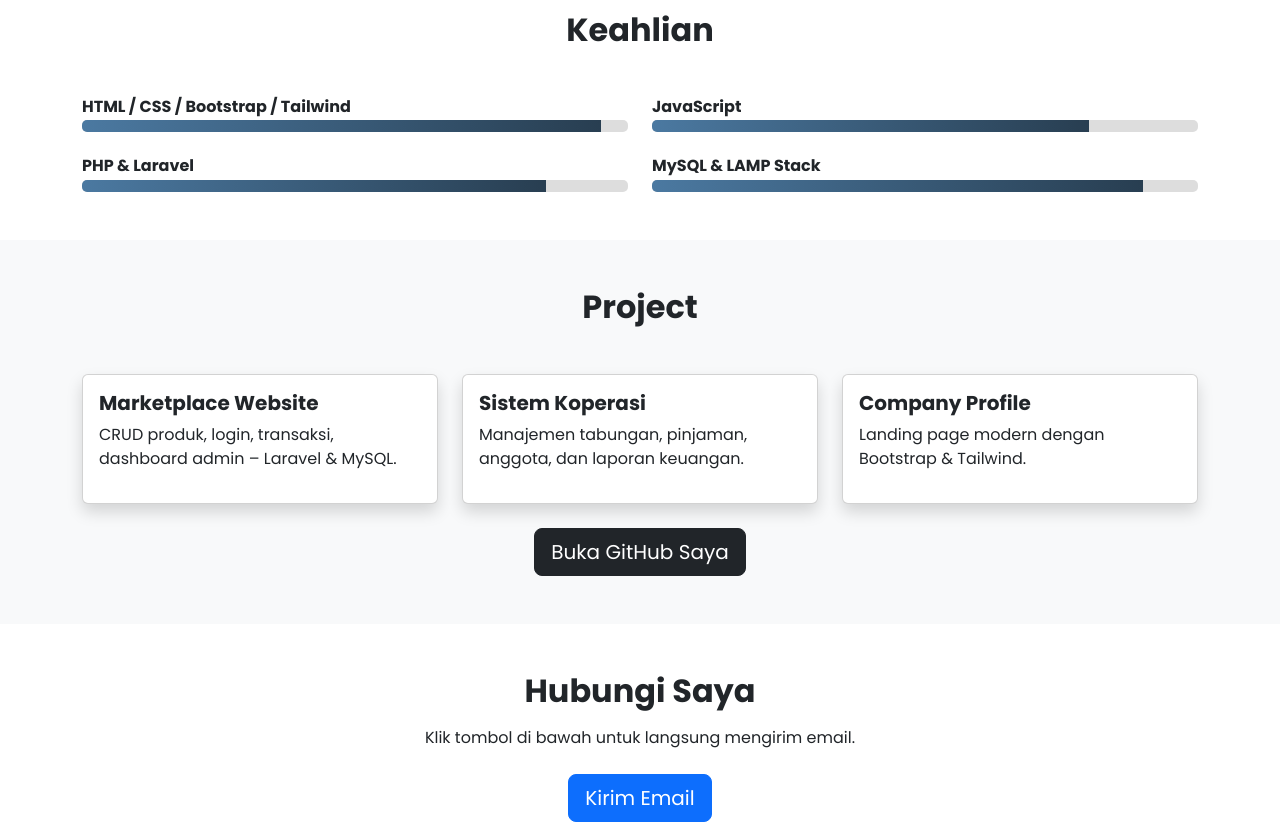
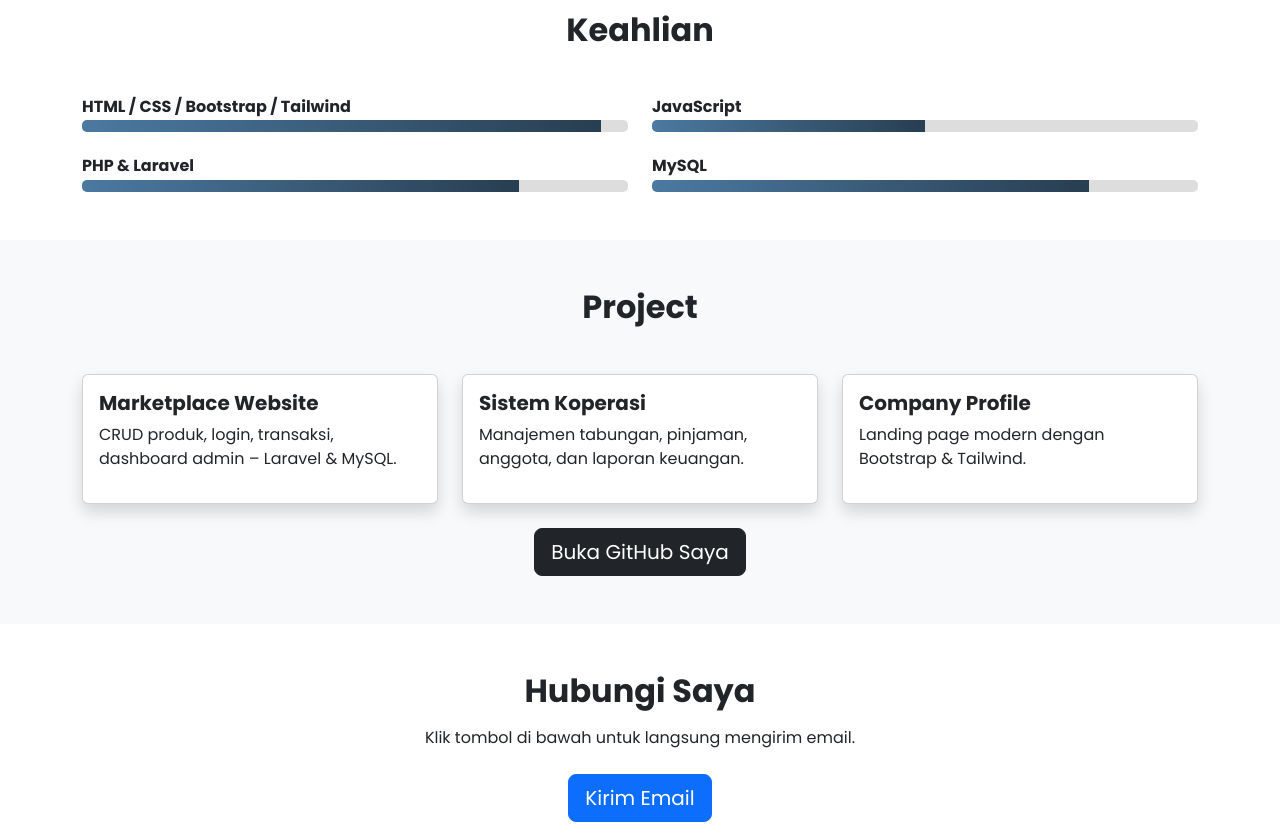
Before and after one commit to naufalpalal/Porto, a plain HTML site: page index.html in a window 1280 px wide. Shown: the part 1520-2345 px from the top of the page. Drawn offline with nearby package versions, Linux system fonts and the light colour scheme.

Commit message:
Perbaruan1

```diff
--- a/index.html
+++ b/index.html
@@ -3,7 +3,7 @@
 <head>
     <meta charset="UTF-8">
     <meta name="viewport" content="width=device-width, initial-scale=1.0">
-    <title>Portofolio - Naufal</title>
+    <title>Portofolio Moh.Naufal</title>
 
     <!-- Bootstrap -->
     <link href="https://cdn.jsdelivr.net/npm/bootstrap@5.3.0/dist/css/bootstrap.min.css" rel="stylesheet">
@@ -169,21 +169,21 @@
             <div class="col-md-6">
                 <h6 class="fw-bold mb-1">JavaScript</h6>
                 <div class="skill-bar">
-                    <div class="skill-bar-fill" style="width: 80%"></div>
+                    <div class="skill-bar-fill" style="width: 50%"></div>
                 </div>
             </div>
 
             <div class="col-md-6">
                 <h6 class="fw-bold mb-1">PHP & Laravel</h6>
                 <div class="skill-bar">
-                    <div class="skill-bar-fill" style="width: 85%"></div>
+                    <div class="skill-bar-fill" style="width: 80%"></div>
                 </div>
             </div>
 
             <div class="col-md-6">
-                <h6 class="fw-bold mb-1">MySQL & LAMP Stack</h6>
+                <h6 class="fw-bold mb-1">MySQL</h6>
                 <div class="skill-bar">
-                    <div class="skill-bar-fill" style="width: 90%"></div>
+                    <div class="skill-bar-fill" style="width: 80%"></div>
                 </div>
             </div>
 
```
